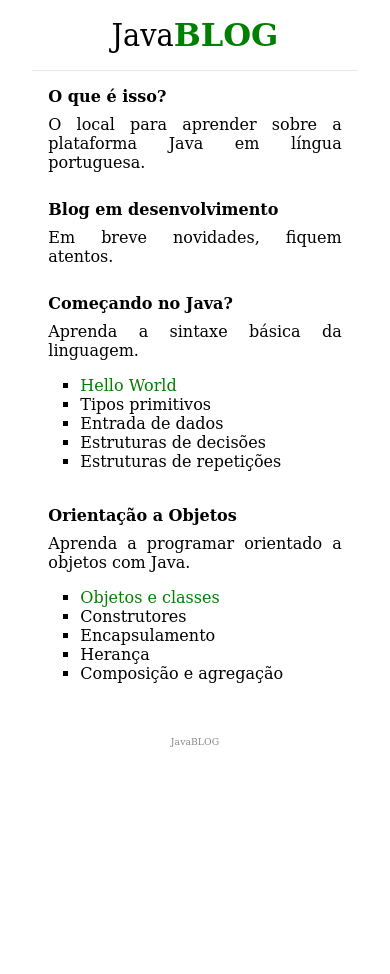
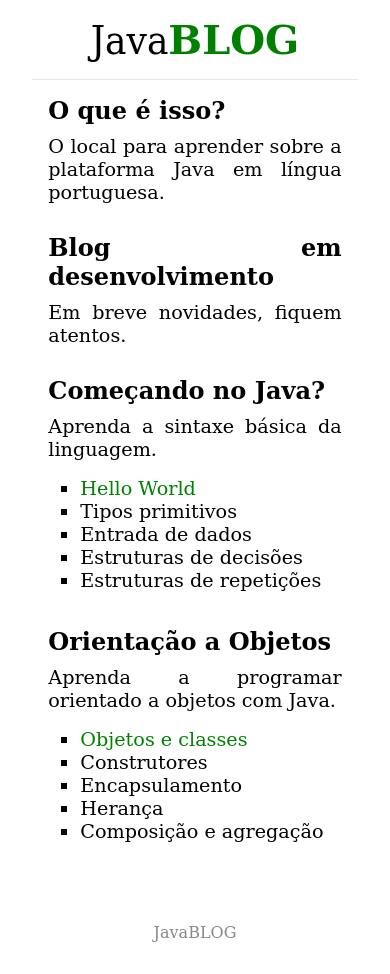
Before and after one commit to javablogcombr/javablogcombr.github.io, a plain HTML site: page index.html in a window 390 px wide. Before the commit the page ends 844 px from the top, so only its background shows below. Drawn offline with Linux system fonts and the light colour scheme; a web font is replaced by a local one.

Commit message:
fonte com tamanho responsivel

```diff
--- a/index.html
+++ b/index.html
@@ -19,7 +19,7 @@
     </head>
     <body>
         <header>
-            <h1><center><span style="font-weight: lighter;font-family: 'DejaVu Serif Condensed', sans-serif;font-style: normal;">Java</span><span style="color:#008000"><b>BLOG</b></span></center></h1>
+            <h1><center><span class="logojava">Java</span><span class="logoblog"><b>BLOG</b></span></center></h1>
         </header>
         <nav>
             <ul>
@@ -69,7 +69,7 @@
         </main>
         <footer>
             <center>
-             JavaBLOG
+            <span>JavaBLOG</span>
             </center>
         </footer>
     </body>
--- a/static/styles/style.css
+++ b/static/styles/style.css
@@ -20,6 +20,33 @@ body{
  margin : 0em 1em 1em 1em;
  padding: 16px;
  text-align:justify;
+ font-size: 16px;
+}
+h1 {
+ font-size: 2.5rem; /* Tamanho maior para h1 */
+}
+
+h2 {
+ font-size: 2rem; /* Tamanho menor que h1 */
+}
+
+h3 {
+ font-size: 1.75rem; /* Tamanho menor que h2 */
+}
+
+h4 {
+ font-size: 1.5rem; /* Tamanho menor que h3 */
+}
+
+h5 {
+ font-size: 1.25rem; /* Tamanho menor que h4 */
+}
+
+h6 {
+ font-size: 1rem; /* Tamanho menor para h6 */
+}
+p, li, span {
+ font-size: 1.2rem;
 }
 main{
  margin: auto;
@@ -32,6 +59,18 @@ header{
  border-bottom-style: solid;
  border-bottom-color: rgb(230, 232, 234);
 }
+.logojava{
+ font-weight: lighter;
+ font-family: 'DejaVu Serif Condensed', sans-serif;
+ font-style: normal;
+ font-size: 2.5rem;
+}
+.logoblog{
+ font-weight: bold;
+ font-style: normal;
+ font-size: 2.5rem;
+ color:#008000
+}
 A { text-decoration: none; }
 A:link { color: #008000; }
 A:visited { color: #666666; }
@@ -41,8 +80,10 @@ footer{
  clear: both;
  padding-top: 4em;
  text-align: center;
- font-size: 7pt;
  color: #888;
+}
+footer span {
+ font-size: 1rem; /* Tamanho de fonte para o span dentro do footer */
 }
 p{
  padding: 0pt; margin: 1ex 0em;
@@ -73,6 +114,7 @@ nav ul {
 nav li {
  display: inline;
  margin-right: 10px; /* Espaçamento entre os itens */
+ font-size: 1.2rem;
 }
 
 
```
